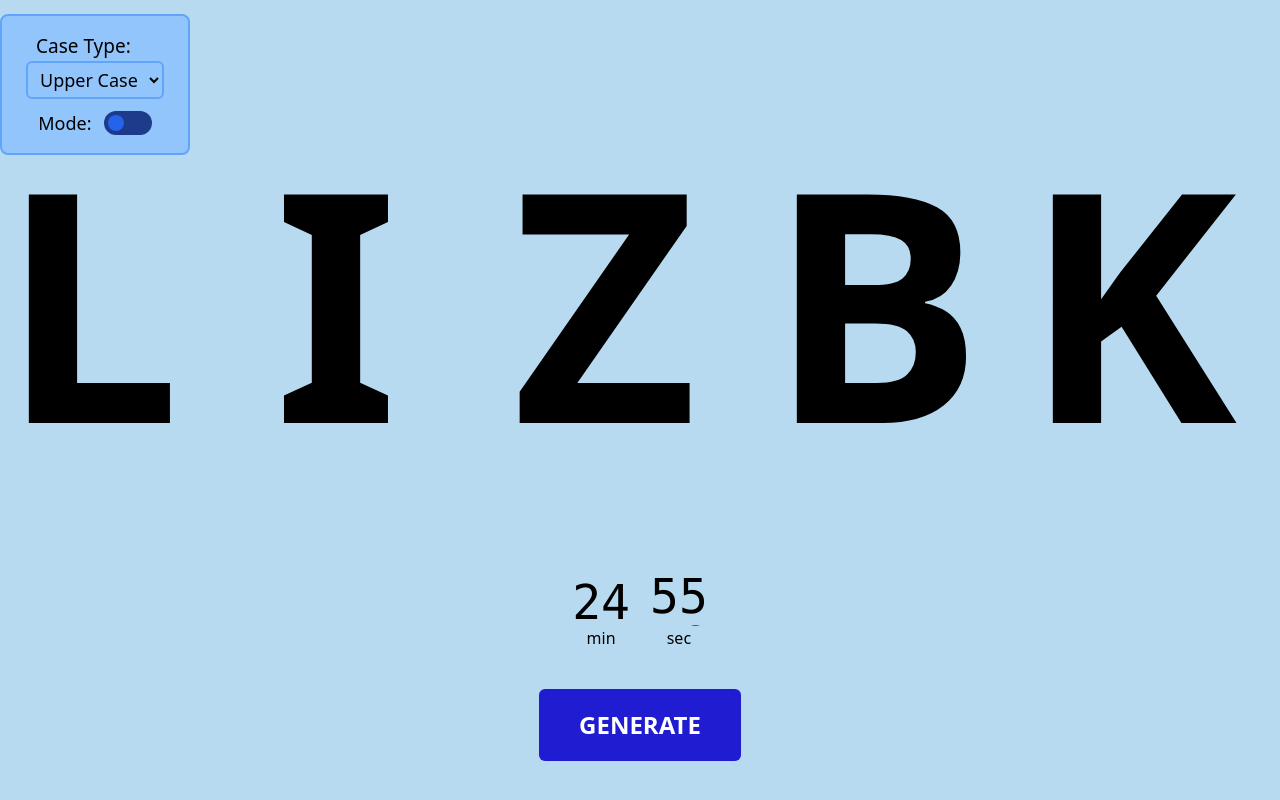
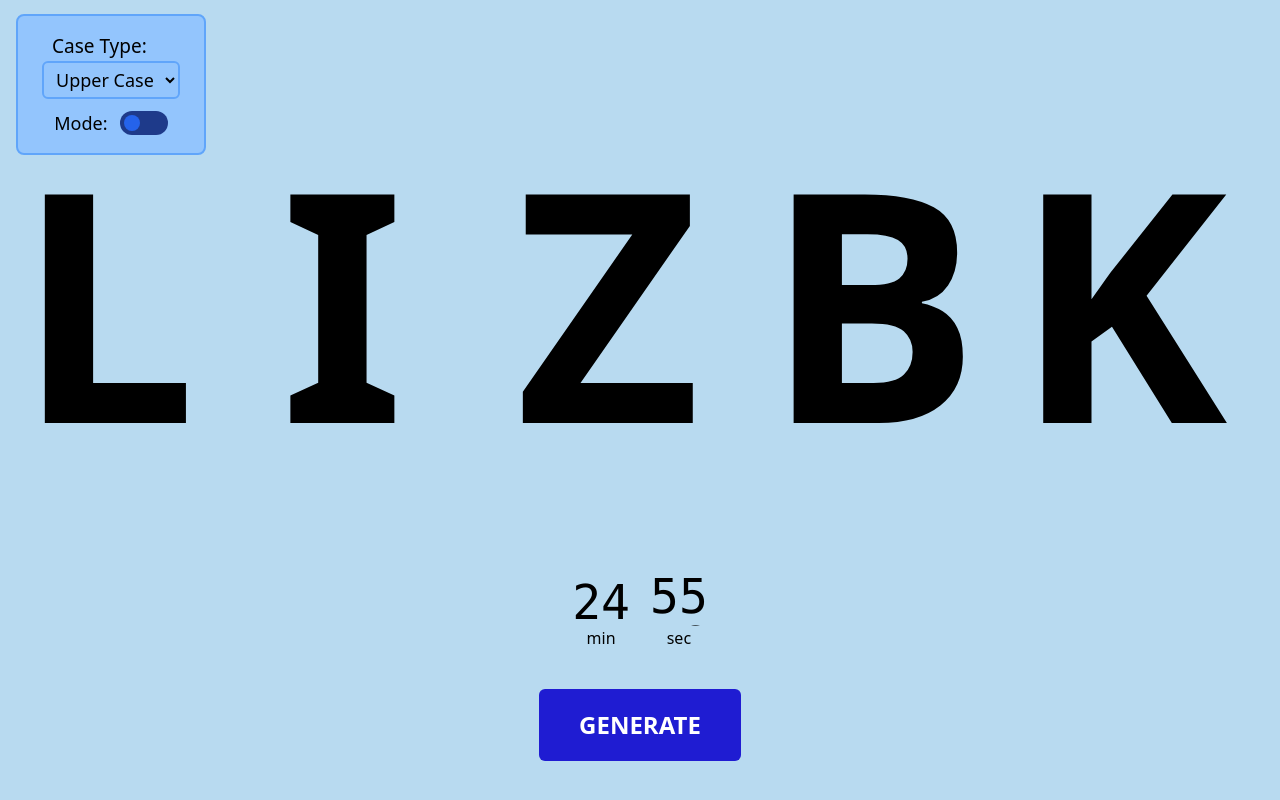
Before and after one commit to goodydev44/Random_Generator, a React (Vite) app: page / in a window 1280 px wide. Built offline with nearby package versions, Linux system fonts and the light colour scheme.

Commit message:
chore: linting and spacing

```diff
--- a/src/App.jsx
+++ b/src/App.jsx
@@ -2,11 +2,7 @@ import React from "react";
 import Main from "./components/Main";
 
 const App = () => {
-  return (
-    <div>
-      <Main />
-    </div>
-  )
+  return <Main />
 };
 
 export default App;
--- a/src/components/Main.jsx
+++ b/src/components/Main.jsx
@@ -31,7 +31,7 @@ const Main = () => {
   ));
   return (
     <main className="bg-[#b8daf0] overflow-auto text-black">
-      <div className="">
+      <div className="mx-4">
         <Options />
         <div
           className="flex xs:flex-row-reverse md:flex-col h-screen items-center justify-evenly
```
